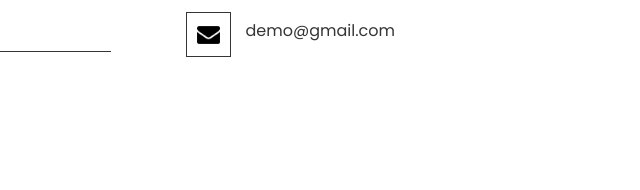
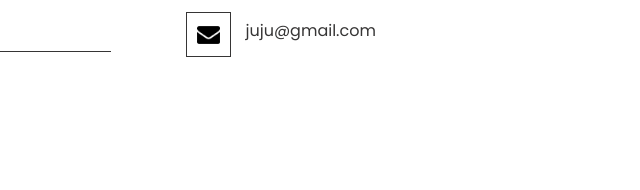
Before and after one commit to 4y2s/food, a plain HTML site: page contact.html in a window 1280 px wide. Shown: the part 395-585 px from the top of the page, 567-1207 px from the left. Drawn offline with nearby package versions, Linux system fonts and the light colour scheme.

Commit message:
modified email

```diff
--- a/contact.html
+++ b/contact.html
@@ -110,7 +110,7 @@
                 <img src="images/envelope.png" alt="">
               </div>
               <h6>
-                demo@gmail.com
+                juju@gmail.com
               </h6>
             </a>
           </div>
```
